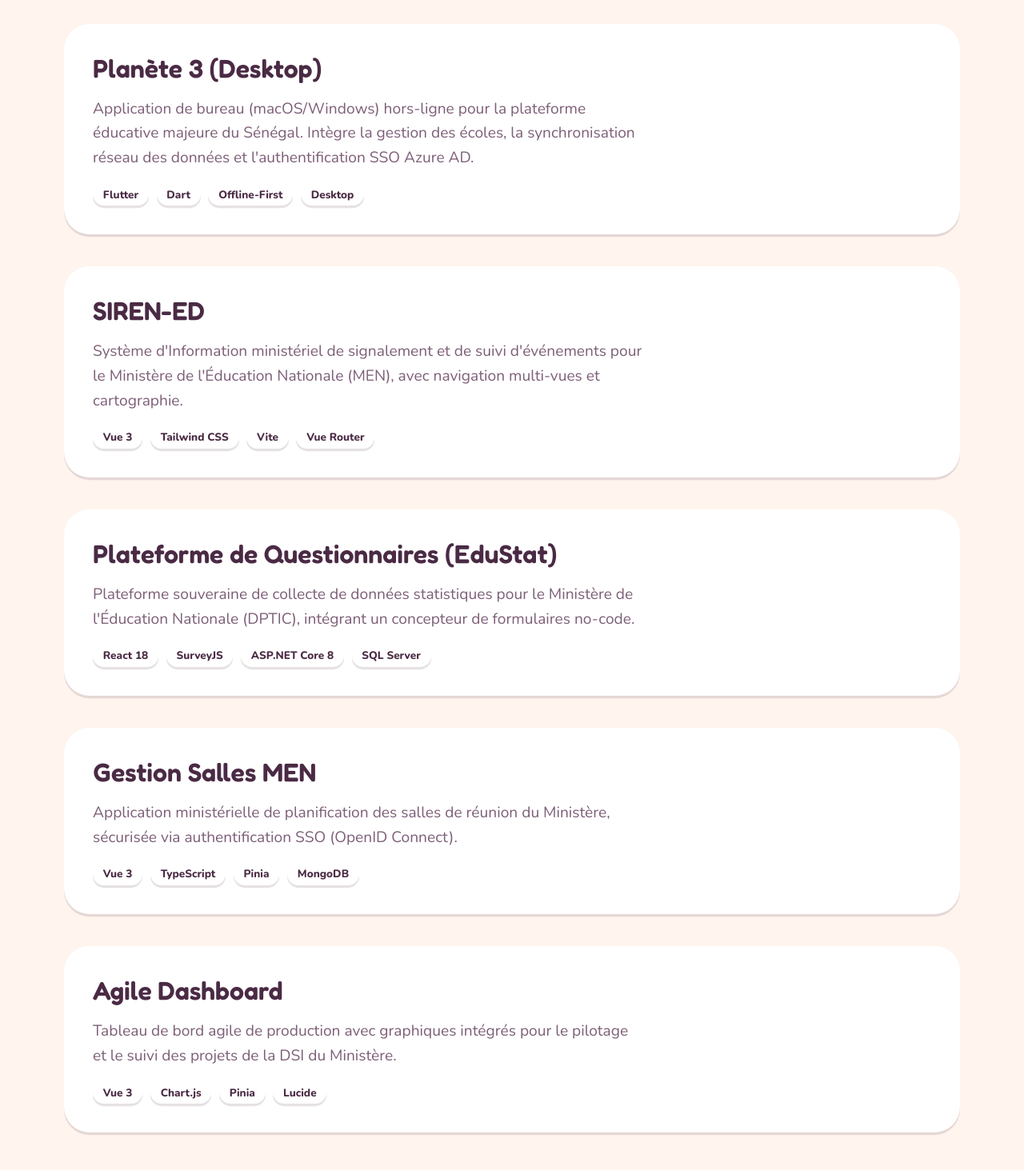
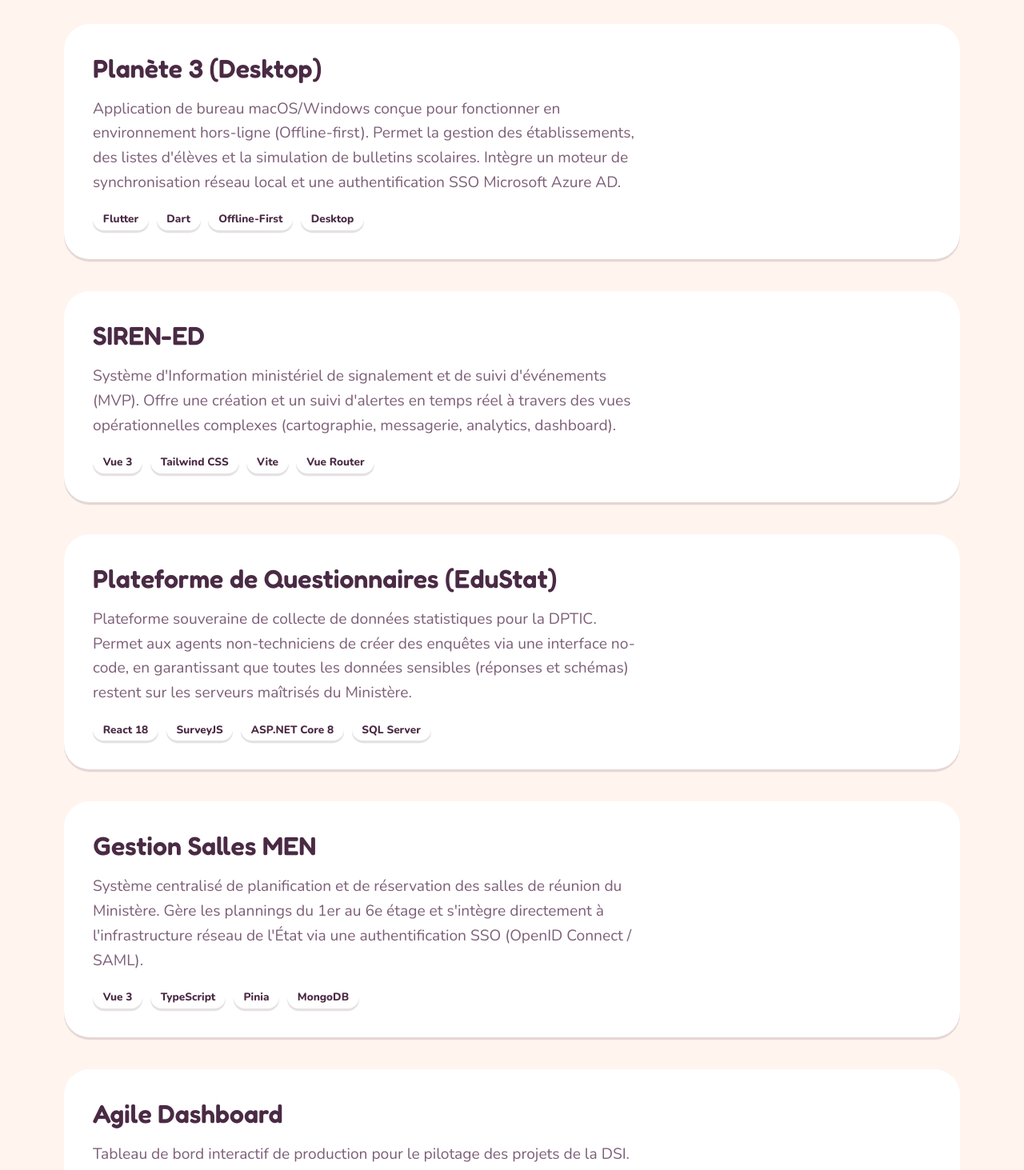
Before and after one commit to diallohouleymatou/portfolio_HD, a Vue app: page / in a window 1280 px wide. Shown: the part 3220-4683 px from the top of the page at 80% size. Built offline with nearby package versions, Linux system fonts and the light colour scheme.

Commit message:
feat: enhance project descriptions with deep details

```diff
--- a/src/content/resume.ts
+++ b/src/content/resume.ts
@@ -158,27 +158,27 @@ const FR: Copy = {
   projects: [
     {
       name: 'Planète 3 (Desktop)',
-      description: 'Application de bureau (macOS/Windows) hors-ligne pour la plateforme éducative majeure du Sénégal. Intègre la gestion des écoles, la synchronisation réseau des données et l\'authentification SSO Azure AD.',
+      description: 'Application de bureau macOS/Windows conçue pour fonctionner en environnement hors-ligne (Offline-first). Permet la gestion des établissements, des listes d\'élèves et la simulation de bulletins scolaires. Intègre un moteur de synchronisation réseau local et une authentification SSO Microsoft Azure AD.',
       tech: ['Flutter', 'Dart', 'Offline-First', 'Desktop'],
     },
     {
       name: 'SIREN-ED',
-      description: 'Système d\'Information ministériel de signalement et de suivi d\'événements pour le Ministère de l\'Éducation Nationale (MEN), avec navigation multi-vues et cartographie.',
+      description: 'Système d\'Information ministériel de signalement et de suivi d\'événements (MVP). Offre une création et un suivi d\'alertes en temps réel à travers des vues opérationnelles complexes (cartographie, messagerie, analytics, dashboard).',
       tech: ['Vue 3', 'Tailwind CSS', 'Vite', 'Vue Router'],
     },
     {
       name: 'Plateforme de Questionnaires (EduStat)',
-      description: 'Plateforme souveraine de collecte de données statistiques pour le Ministère de l\'Éducation Nationale (DPTIC), intégrant un concepteur de formulaires no-code.',
+      description: 'Plateforme souveraine de collecte de données statistiques pour la DPTIC. Permet aux agents non-techniciens de créer des enquêtes via une interface no-code, en garantissant que toutes les données sensibles (réponses et schémas) restent sur les serveurs maîtrisés du Ministère.',
       tech: ['React 18', 'SurveyJS', 'ASP.NET Core 8', 'SQL Server'],
     },
     {
       name: 'Gestion Salles MEN',
-      description: 'Application ministérielle de planification des salles de réunion du Ministère, sécurisée via authentification SSO (OpenID Connect).',
+      description: 'Système centralisé de planification et de réservation des salles de réunion du Ministère. Gère les plannings du 1er au 6e étage et s\'intègre directement à l\'infrastructure réseau de l\'État via une authentification SSO (OpenID Connect / SAML).',
       tech: ['Vue 3', 'TypeScript', 'Pinia', 'MongoDB'],
     },
     {
       name: 'Agile Dashboard',
-      description: 'Tableau de bord agile de production avec graphiques intégrés pour le pilotage et le suivi des projets de la DSI du Ministère.',
+      description: 'Tableau de bord interactif de production pour le pilotage des projets de la DSI. Inspiré du format tableau blanc, il offre un suivi précis par Sprint et par User Story avec des indicateurs visuels avancés et des graphiques intégrés.',
       tech: ['Vue 3', 'Chart.js', 'Pinia', 'Lucide'],
     },
   ],
@@ -291,27 +291,27 @@ const EN: Copy = {
   projects: [
     {
       name: 'Planète 3 (Desktop)',
-      description: 'Offline-first desktop application (macOS/Windows) for Senegal\'s major educational platform. Features school management, data synchronization, and Azure AD SSO authentication.',
+      description: 'Offline-first desktop application (macOS/Windows) designed for offline educational environments. Enables school management, student roster handling, and report card simulations with a local network sync engine and Microsoft Azure AD SSO.',
       tech: ['Flutter', 'Dart', 'Offline-First', 'Desktop'],
     },
     {
       name: 'SIREN-ED',
-      description: 'Ministerial Information System for event reporting and tracking for the Ministry of National Education (MEN), featuring mapping.',
+      description: 'Ministerial Information System MVP for event reporting and tracking. Provides real-time alert creation and monitoring through complex operational views including mapping, messaging, analytics, and dashboards.',
       tech: ['Vue 3', 'Tailwind CSS', 'Vite', 'Vue Router'],
     },
     {
       name: 'Questionnaire Platform (EduStat)',
-      description: 'Sovereign statistical data collection platform for the Ministry of National Education (DPTIC), integrating a no-code form builder.',
+      description: 'Sovereign statistical data collection platform for the DPTIC. Allows non-technical agents to build surveys via a no-code interface, ensuring all sensitive data (responses and schemas) remains securely on controlled Ministry servers.',
       tech: ['React 18', 'SurveyJS', 'ASP.NET Core 8', 'SQL Server'],
     },
     {
       name: 'MEN Meeting Rooms',
-      description: 'Ministerial meeting room planning and management application secured via SSO authentication (OpenID Connect).',
+      description: 'Centralized planning and booking system for Ministry meeting rooms. Manages schedules across six floors and integrates directly with the government\'s network infrastructure via SSO authentication (OpenID Connect / SAML).',
       tech: ['Vue 3', 'TypeScript', 'Pinia', 'MongoDB'],
     },
     {
       name: 'Agile Dashboard',
-      description: 'Production agile tracking dashboard with integrated charts for managing internal IT projects at the Ministry.',
+      description: 'Interactive production dashboard for IT project management. Inspired by whiteboard formats, it provides precise tracking per Sprint and User Story with advanced visual indicators and embedded charts.',
       tech: ['Vue 3', 'Chart.js', 'Pinia', 'Lucide'],
     },
   ],
```
